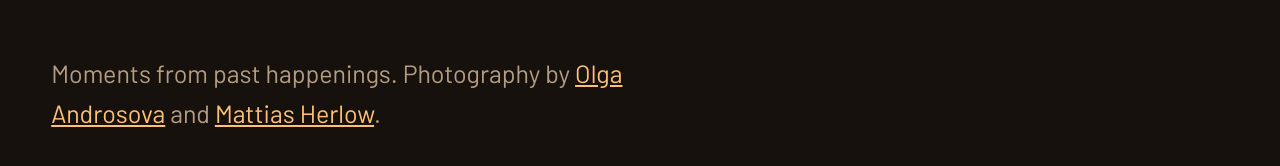
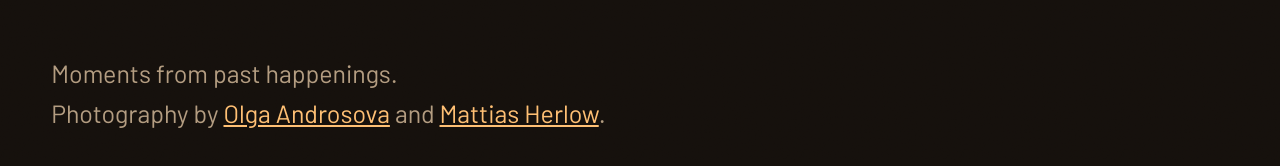
Before and after one commit to jonasjohansson/lumenproject.se, an Eleventy site: page src/gallery.njk in a window 1280 px wide. Shown: the part 58-224 px from the top of the page. Built offline with nearby package versions, Linux system fonts and the light colour scheme; Eleventy itself is replaced by a stand-in of ours; files that its build step writes are made by us from their sources; what image-size would draw is missing.

Commit message:
Gallery: "Photography by…" on its own line
Co-Authored-By: Claude Opus 4.8 (1M context) <noreply@anthropic.com>

```diff
--- a/src/gallery.njk
+++ b/src/gallery.njk
@@ -10,7 +10,7 @@ ogImageH: 1000
 ogImageAlt: A photograph from a Lumen Project happening
 ---
 <div class="wrap page gallery-head">
-  <p class="page-intro">Moments from past happenings. Photography by <a href="https://www.instagram.com/i.am.androsova.olga" target="_blank" rel="noopener">Olga Androsova</a> and <a href="https://www.instagram.com/mherlow" target="_blank" rel="noopener">Mattias Herlow</a>.</p>
+  <p class="page-intro">Moments from past happenings.<br />Photography by <a href="https://www.instagram.com/i.am.androsova.olga" target="_blank" rel="noopener">Olga Androsova</a> and <a href="https://www.instagram.com/mherlow" target="_blank" rel="noopener">Mattias Herlow</a>.</p>
 </div>
 
 <div class="gallery">
```
